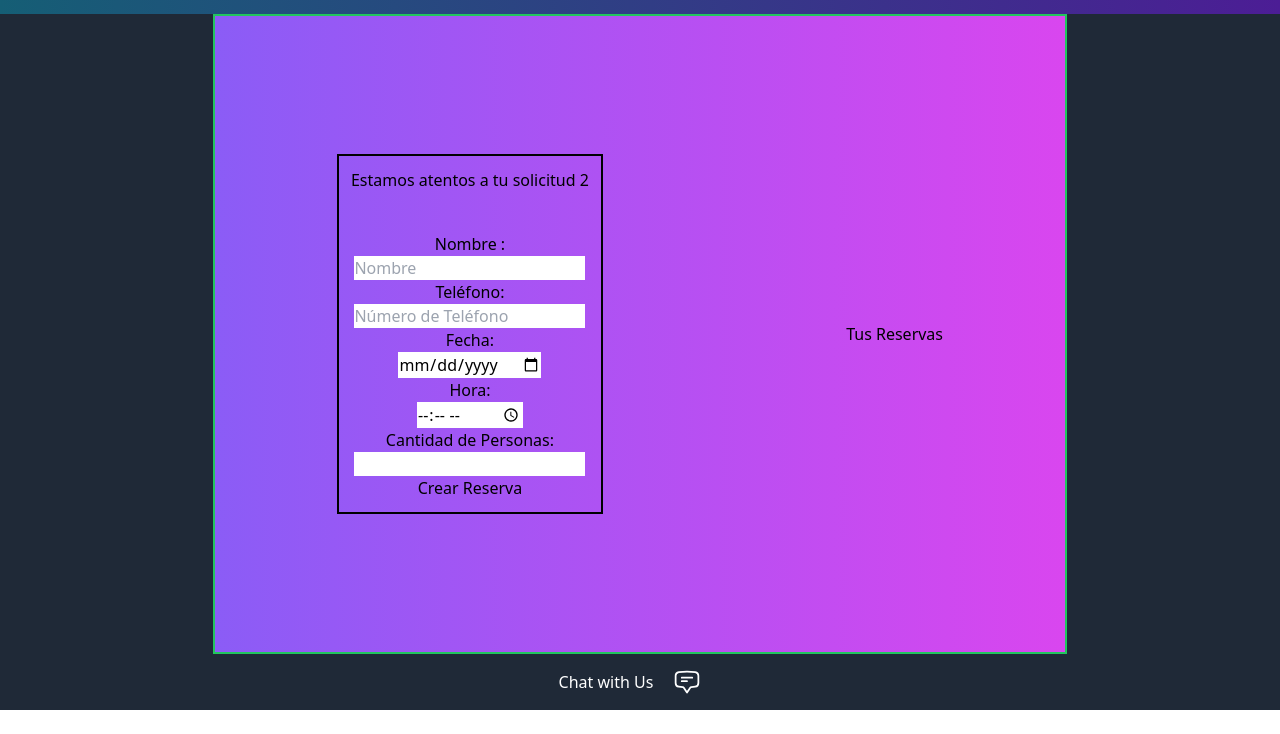
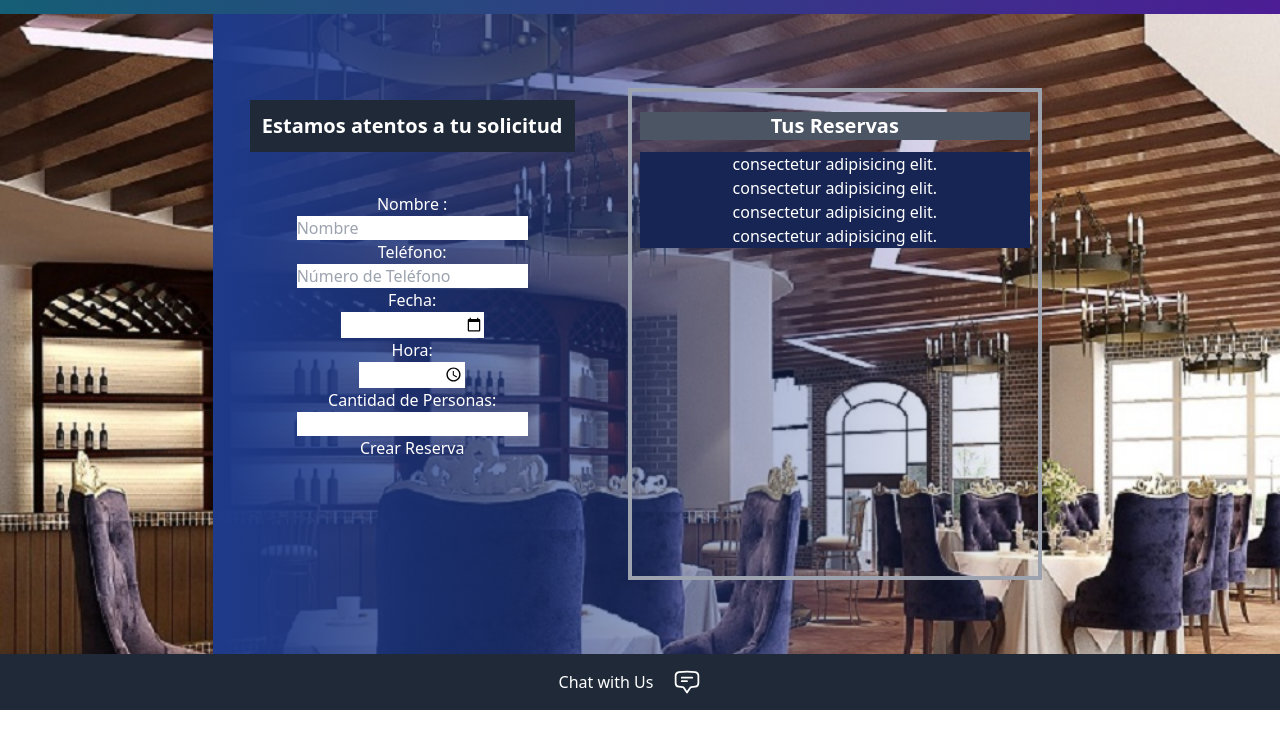
Before and after one commit to leoTechnologyDeveloper/gestor-reservas-javascript-vanilla.io, a plain HTML site: page index.html in a window 1280 px wide. Shown: the part 66-800 px from the top of the page. Drawn offline with nearby package versions, Linux system fonts and the light colour scheme.

Commit message:
Added some styles

```diff
--- a/index.html
+++ b/index.html
@@ -18,17 +18,19 @@
         Reserva tu Cena con Nosotros
       </h1>
     </header>
-    <main class="main h-4/5 flex justify-center bg-gray-800" id="main">
+    <main
+      class="main h-4/5 flex justify-center bg-gray-100 bg-[url('./images/3.jpg')] bg-cover"
+      id="main"
+    >
       <section
-        class="mainContent bg-gradient-to-r from-violet-500 to-fuchsia-500 w-4/6 flex items-center justify-around flex-col md:flex-row border-2 border-green-500"
+        class="w10/12 md:w-4/6 flex items-center justify-around flex-col md:flex-row gap-4 bg-gradient-to-r from-blue-900 text-white p-3"
       >
         <!-- <h2>Estamos atentos a tu solicitud 1</h2> -->
 
-        <form
-          id="nueva-cita"
-          class="h-auto border-black border-2 p-3 text-center"
-        >
-          <legend class="mb-10">Estamos atentos a tu solicitud 2</legend>
+        <form id="nueva-cita" class="h-auto md:h-4/5 p-3 text-center">
+          <legend class="mb-10 font-bold text-xl bg-gray-800 p-3">
+            Estamos atentos a tu solicitud
+          </legend>
           <div class="divFormElement">
             <label class="">Nombre :</label>
             <div class="">
@@ -79,9 +81,27 @@
           </div>
         </form>
 
-        <div id="reservasContainer">
-          <h2>Tus Reservas</h2>
-          <div class="reservasActualesContainer"></div>
+        <div
+          id="reservasContainer"
+          class="h-auto md:h-4/5 border-4 border-gray-400 md:w-3/6 p-2 text-center"
+        >
+          <h2 class="text-center my-3 font-bold text-xl bg-gray-600">
+            Tus Reservas
+          </h2>
+          <div class="reservasActualesContainer">
+            <p class="bg-blue-950 filter-none text-white">
+              consectetur adipisicing elit.
+            </p>
+            <p class="bg-blue-950 filter-none text-white">
+              consectetur adipisicing elit.
+            </p>
+            <p class="bg-blue-950 filter-none text-white">
+              consectetur adipisicing elit.
+            </p>
+            <p class="bg-blue-950 filter-none text-white">
+              consectetur adipisicing elit.
+            </p>
+          </div>
         </div>
       </section>
     </main>
```
